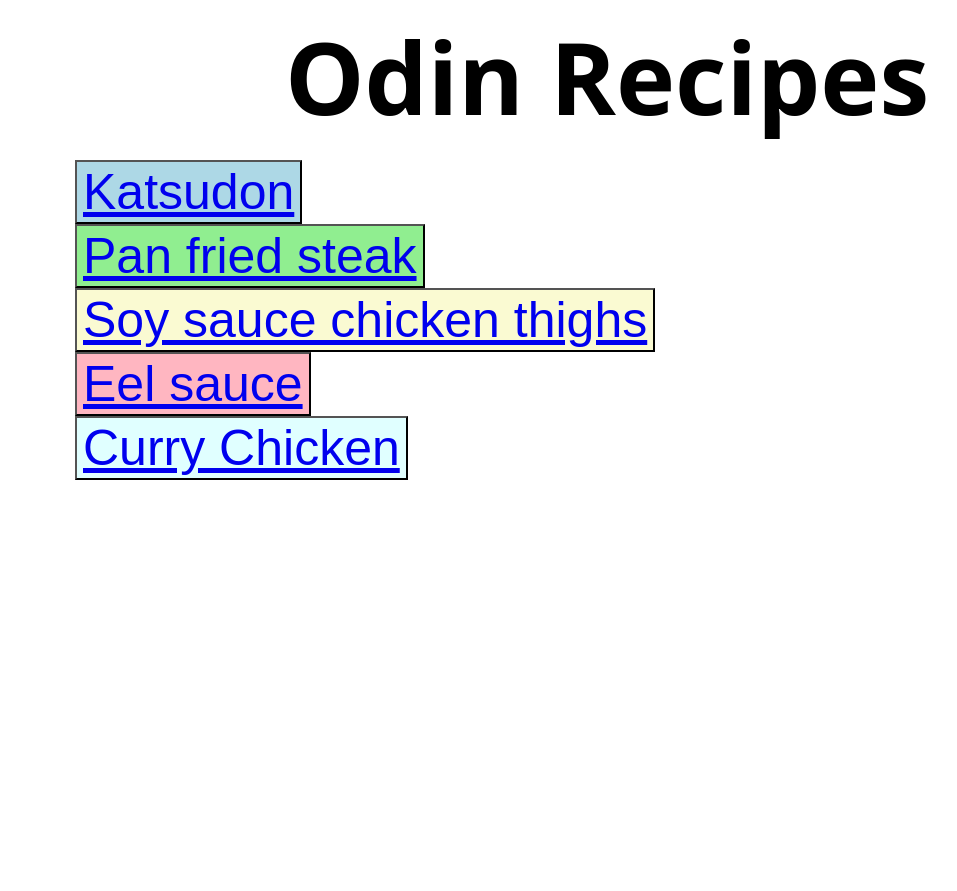
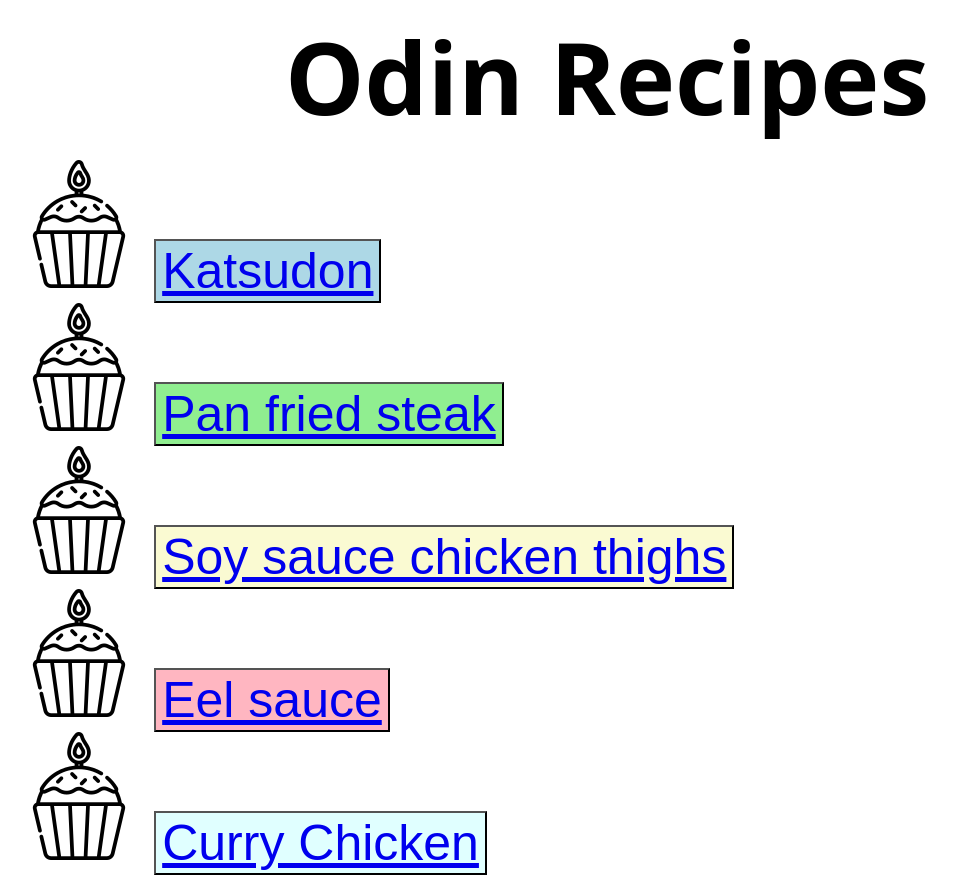
Before and after one commit to JessicaKapp/Odin-recipes, a plain HTML site: page index.html in a window 1280 px wide. Shown: the whole page, without its empty margins (33-990 px from the left). Before the commit the page ends 800 px from the top, so only its background shows below. Drawn offline with Linux system fonts and the light colour scheme.

Commit message:
new image

```diff
--- a/style.css
+++ b/style.css
@@ -14,17 +14,9 @@ button {
     color: rgb(236, 113, 134);
 }
 
-#navlist{
-    padding-left: 0%;
-    margin-left: 0%;
-    list-style: none;
-}
-
-#navlist li{
-    padding-left: 100px;
-    background-image: url(img/cupcake.png);
-    background-repeat: no-repeat;
-    background-position: 0.5em;
+ul{
+    list-style-image: url(./img/cupcake.png);
+    list-style-position: inside;
 }
 
 #one {
```
Also changed, not shown: img/cupcake.png (added).
